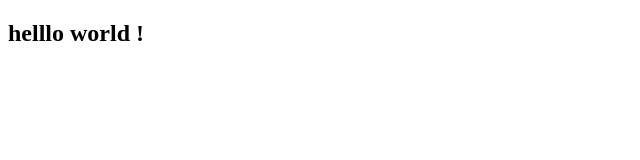
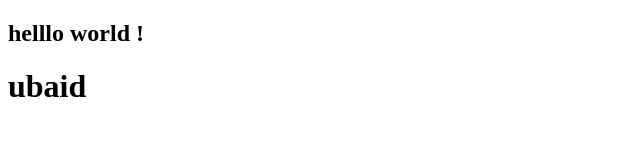
Before and after one commit to ubaidullah98/bootcamp2020sample, a plain HTML site: page index.html in a window 1280 px wide. Shown: the whole page, without its empty margins (0-640 px from the left). Drawn offline with Linux system fonts and the light colour scheme.

Commit message:
Update index.html

```diff
--- a/index.html
+++ b/index.html
@@ -8,5 +8,7 @@
 </head>
 <body>
     <h2>helllo world !</h2>
+     <h1>ubaid</h1>
+
 </body>
 </html>
```
